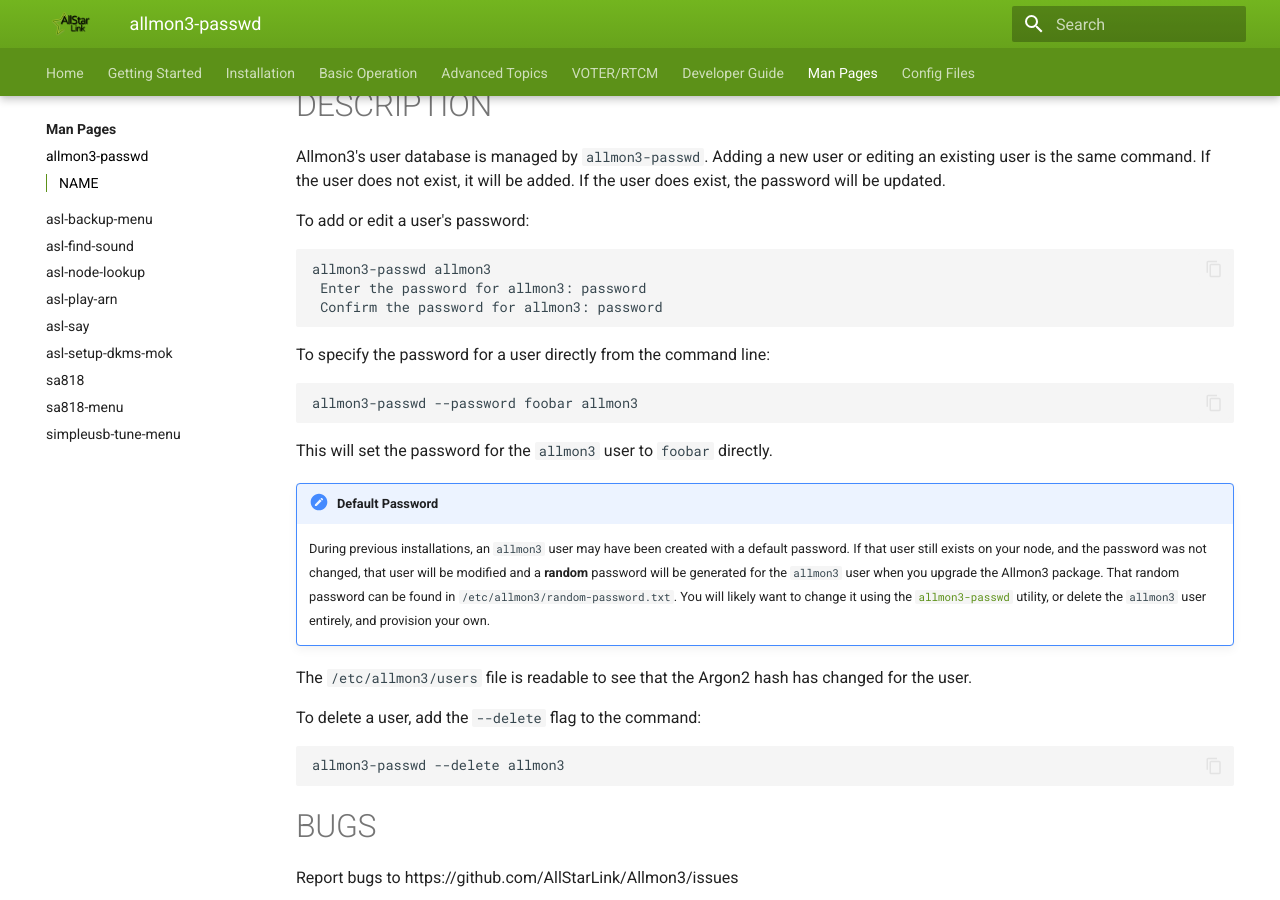
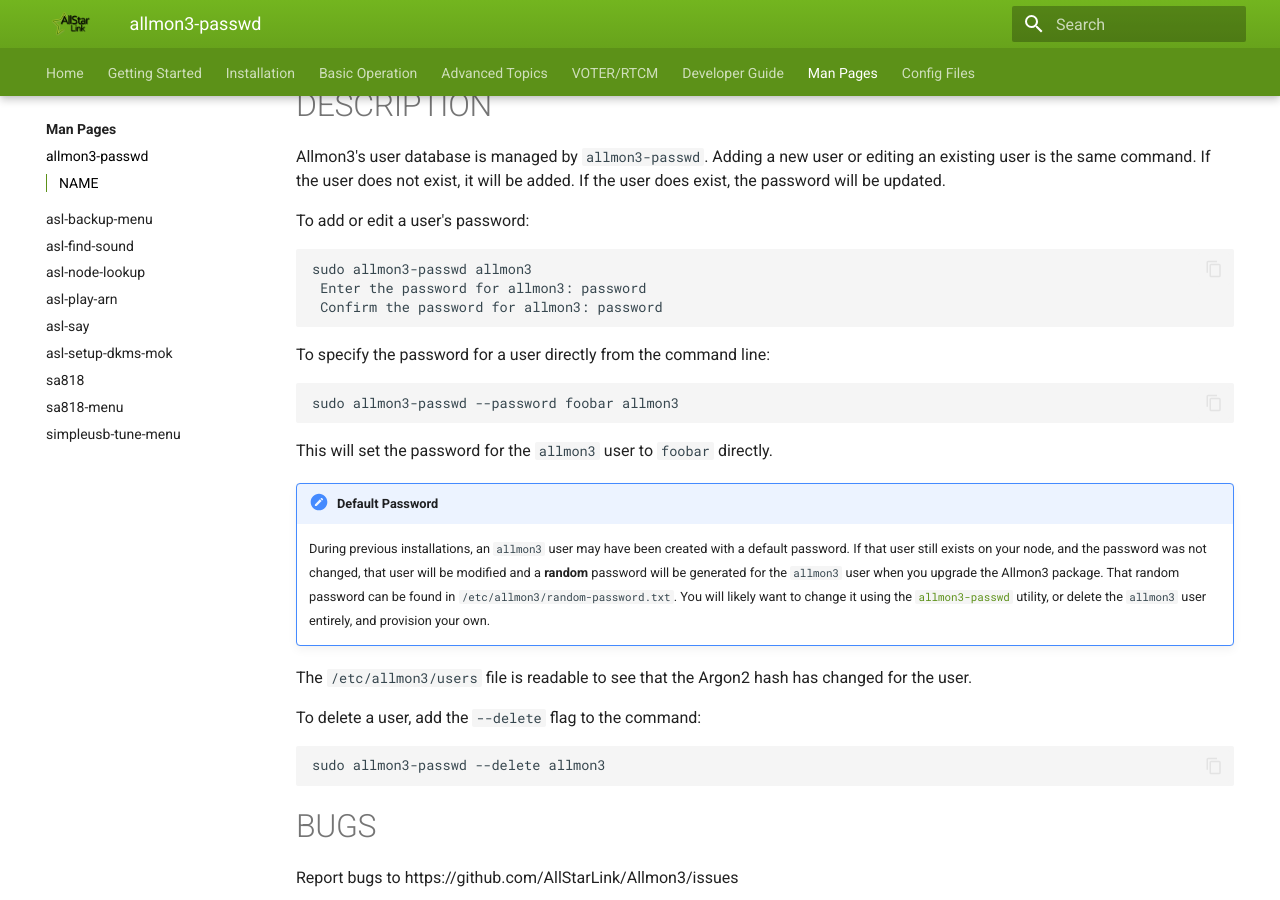
Before and after one commit to AllStarLink/ASL3-Manual, an MkDocs documentation site: the page built from docs/mans/allmon3-passwd.md, in a window 1280 px wide and 900 px high, scrolled down 764 px. Built offline with MkDocs 1.6.1 and Material for MkDocs 9.7.7, drawn with Linux system fonts in a browser that asks for light colours.

Commit message:
Add sudo example allmon3-passwd commands.
Resolves #144

````diff
--- a/docs/mans/allmon3-passwd.md
+++ b/docs/mans/allmon3-passwd.md
@@ -36,7 +36,7 @@
 To add or edit a user's password:
 
 ```
-allmon3-passwd allmon3
+sudo allmon3-passwd allmon3
  Enter the password for allmon3: password
  Confirm the password for allmon3: password
 ```
@@ -44,7 +44,7 @@
 To specify the password for a user directly from the command line:
 
 ```
-allmon3-passwd --password foobar allmon3
+sudo allmon3-passwd --password foobar allmon3
 ```
 
 This will set the password for the `allmon3` user to `foobar` directly.
@@ -58,7 +58,7 @@
 To delete a user, add the `--delete` flag to the command:
 
 ```
-allmon3-passwd --delete allmon3
+sudo allmon3-passwd --delete allmon3
 ```
 
 # BUGS
````
Also changed, not shown: docs/allmon3/usermgmt.md (+2 -2 lines).
